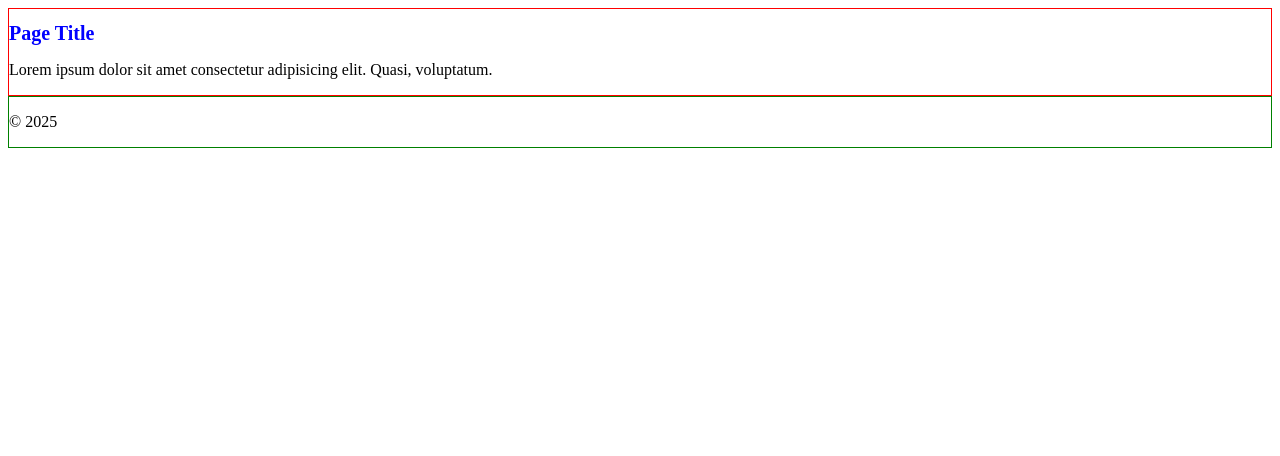
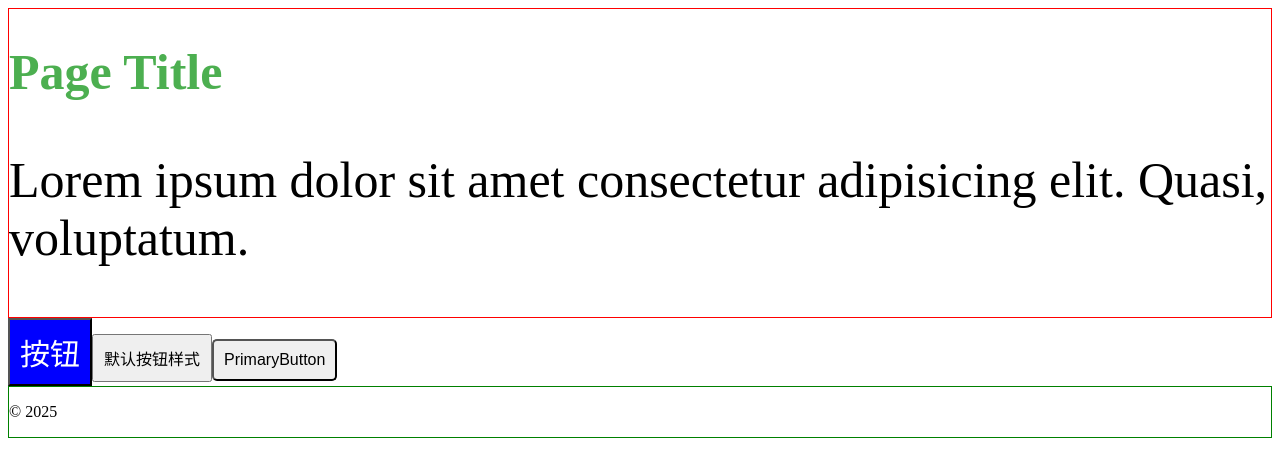
Before and after one commit to curder/react-demo, a React (Create React App) app in the folder 04-css/: page / in a window 1280 px wide. Shown: the top 456 px of the page. Built offline with nearby package versions, Linux system fonts and the light colour scheme.

Commit message:
feat: implement styled-components with theme support and update README

```diff
--- a/04-css/src/05-css-in-js/App.jsx
+++ b/04-css/src/05-css-in-js/App.jsx
@@ -1,21 +1,34 @@
 import React, { PureComponent } from 'react'
-import { AppWrapper } from './style'
+import { AppWrapper, Button, PrimaryButton, SectionWrapper } from './style'
+import { ThemeProvider } from 'styled-components'
 
 export class App extends PureComponent {
+    constructor() {
+        super()
+
+        this.state = {
+            titleSize: '50'
+        }
+    }
     render() {
+        const { titleSize } = this.state
         return (
+            <ThemeProvider theme={{ titleSize }}>
                 <AppWrapper>
-                <div className="section">
+                    <SectionWrapper $titleSize={titleSize}>
                         <h1 className="title">Page Title</h1>
 
                         <p className="content">Lorem ipsum dolor sit amet consectetur adipisicing elit. Quasi, voluptatum.</p>
-                </div>
+                    </SectionWrapper>
 
+                    <Button $backgroundColor="blue" color="white" size={30}>按钮</Button>
+                    <Button>默认按钮样式</Button>
+                    <PrimaryButton>PrimaryButton</PrimaryButton>
                     <div className="footer">
                         <p className="item">© 2025</p>
-
                     </div>
                 </AppWrapper>
+            </ThemeProvider>
         )
     }
 }
--- a/04-css/src/05-css-in-js/style.js
+++ b/04-css/src/05-css-in-js/style.js
@@ -1,25 +1,39 @@
 import styled from "styled-components";
+import * as variables from "./style/variables";
 
 export const AppWrapper = styled.div`
-    .section {
+.footer {
+    border: 1px solid green;
+}
+`
+
+export const SectionWrapper = styled.div.attrs(props => ({
+    $titleSize: props.$titleSize || 20
+}))`
     border: 1px solid red;
 
     .title {
-            font-size: 20px;
+        font-size: ${props => props.$titleSize}px;
         font-weight: bold;
-            color: blue;
+        color: ${variables.primaryColor};
 
         &:hover {
-                color: red;
+            color: ${variables.secondaryColor};
             background-color: beige;
         }
     }
 
     .content {
-            font-size: 16px;
-        }
-    }
-    .footer {
-        border: 1px solid green;
+        font-size: ${props => props.theme.titleSize}px;
     }
 `
+
+export const Button = styled.button`
+  background-color: ${props => props.$backgroundColor};
+  color: ${props => props.color};
+  font-size: ${props => props.size || 16}px;
+  padding: 10px;
+`
+export const PrimaryButton = styled(Button)`
+  border-radius: 5px;
+`
--- /dev/null
+++ b/04-css/src/05-css-in-js/style/variables.js
@@ -0,0 +1,2 @@
+export const primaryColor = "#4CAF50";
+export const secondaryColor = "#F44336";
```
Also changed, not shown: 04-css/src/05-css-in-js/README.md. Lines whose indentation alone changed are shown as unchanged.
